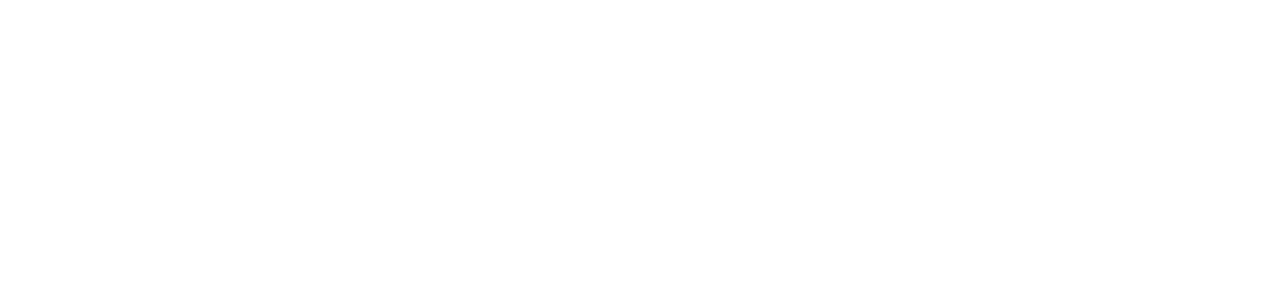
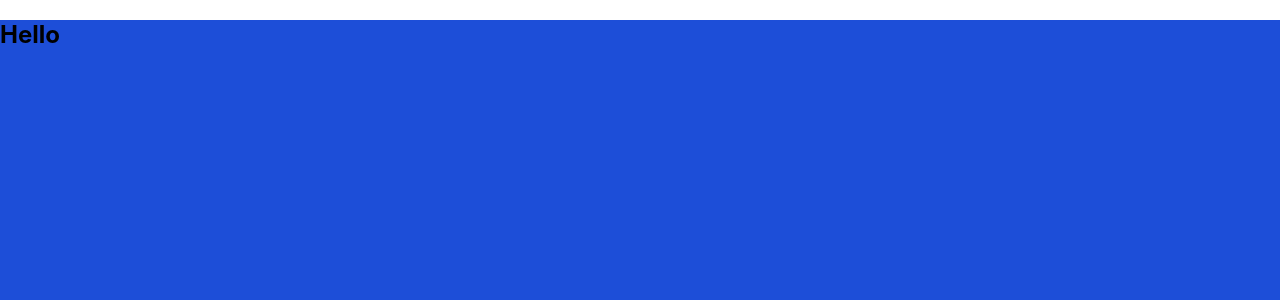
Before and after one commit to RenanFachin/PD_ReactPortfolio, a Next.js app: page / in a window 1280 px wide. Shown: the top 300 px of the page. Built offline with nearby package versions, Linux system fonts and the light colour scheme.

Commit message:
Configurações iniciais do tailwindcss

```diff
--- a/package.json
+++ b/package.json
@@ -15,8 +15,10 @@
     "react-icons": "^4.6.0"
   },
   "devDependencies": {
+    "autoprefixer": "^10.4.13",
     "eslint": "8.26.0",
     "eslint-config-next": "13.0.0",
+    "postcss": "^8.4.18",
     "tailwindcss": "^3.2.1"
   }
 }
--- a/pages/index.js
+++ b/pages/index.js
@@ -9,7 +9,11 @@
         <link rel="icon" href="/favicon.ico" />
       </Head>
 
-      <main></main>
+      <main>
+        <section className="bg-blue-700 min-h-screen">
+            <h1>Hello</h1>
+        </section>
+      </main>
     </div>
   )
 }
--- a/tailwind.config.js
+++ b/tailwind.config.js
@@ -1,6 +1,9 @@
 /** @type {import('tailwindcss').Config} */
 module.exports = {
-  content: [],
+  content: [
+    "./pages/**/*.{js,ts,jsx,tsx}",
+    "./components/**/*.{js,ts,jsx,tsx}",
+  ],
   theme: {
     extend: {},
   },
```
Also changed, not shown: 1 other file (tests, documents, lock files or other folders).
